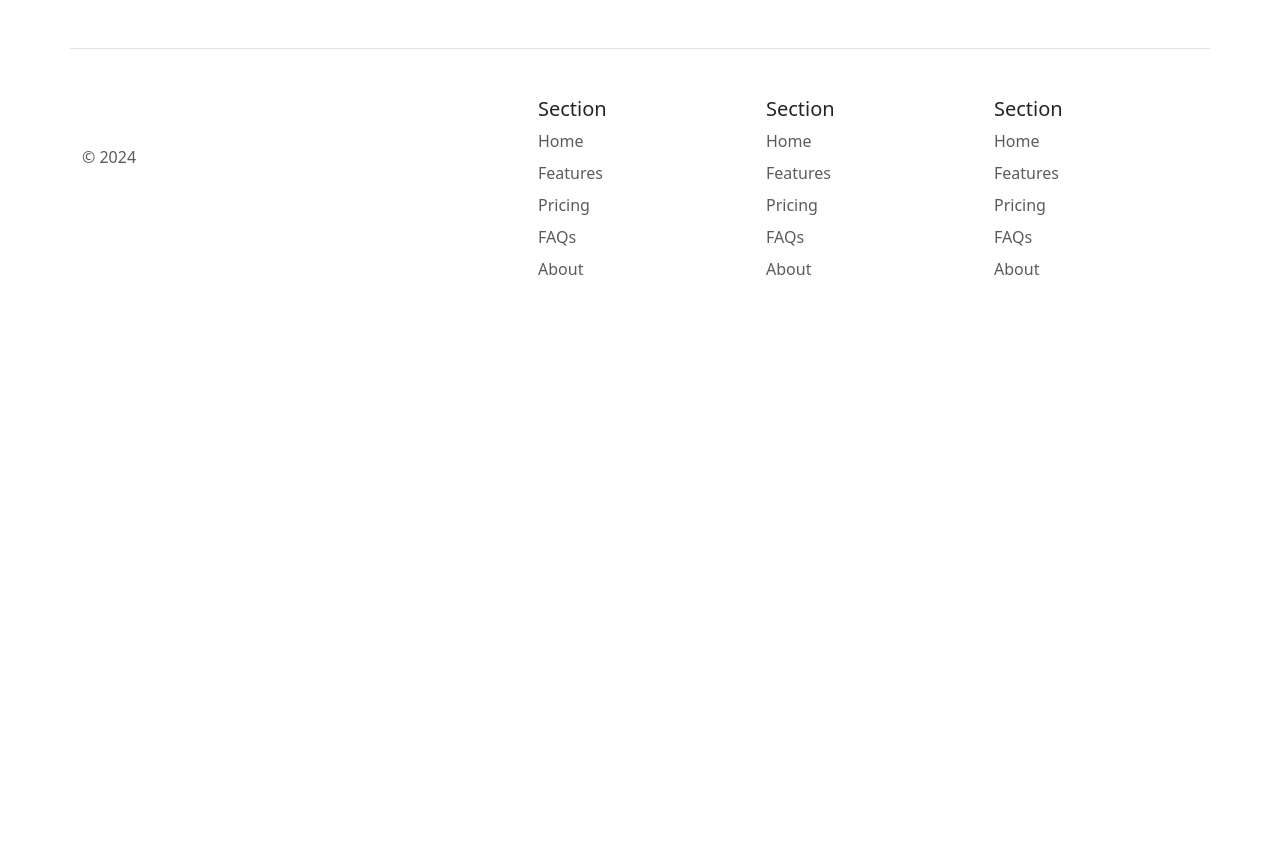
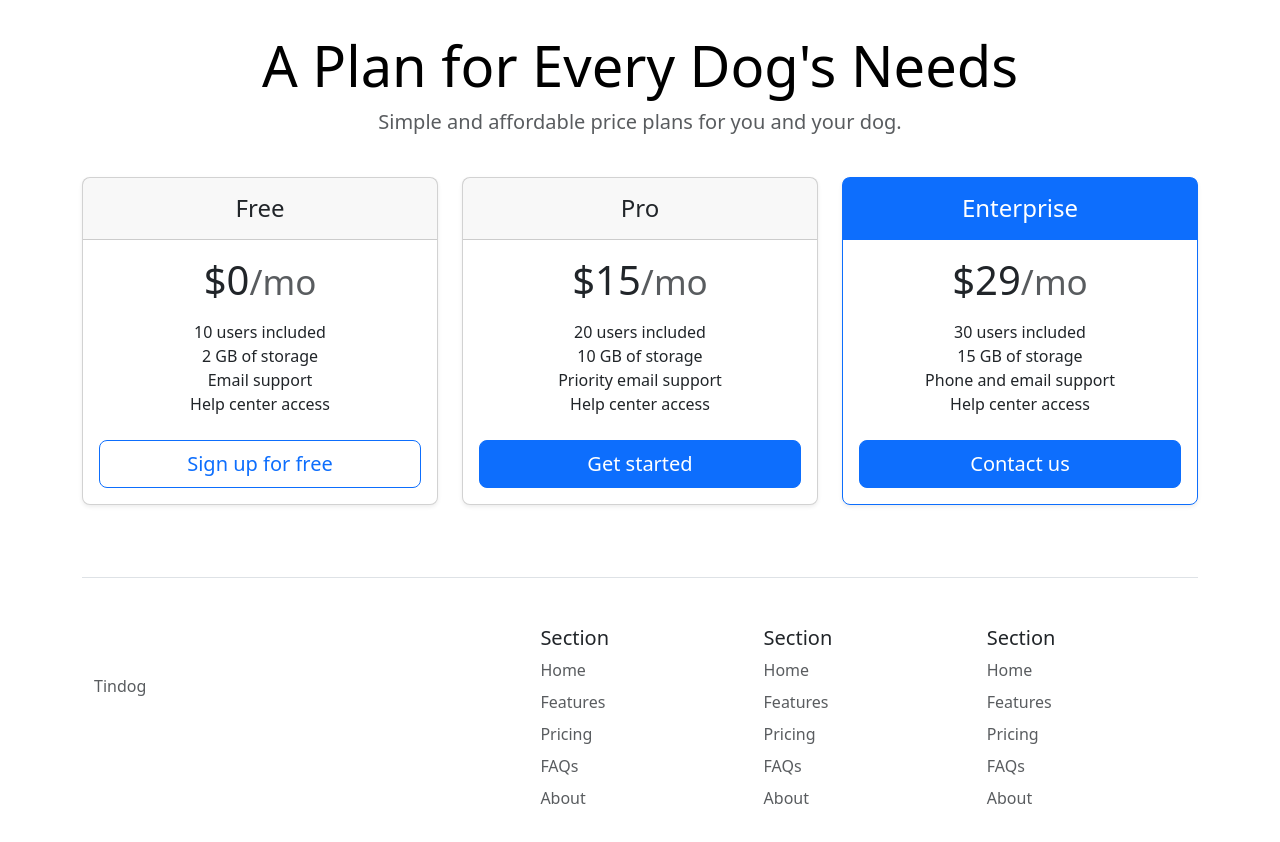
Before and after one commit to krugerandre/udemy-coursework-CSS-, a plain HTML site: page 11.3+TinDog+Project/11.3 TinDog Project/index.html in a window 1280 px wide. Before the commit the page ends 800 px from the top, so only its background shows below. Drawn offline with nearby package versions, Linux system fonts and the light colour scheme.

Commit message:
updates and changes

```diff
--- a/11.3+TinDog+Project/11.3 TinDog Project/index.html
+++ b/11.3+TinDog+Project/11.3 TinDog Project/index.html
@@ -26,8 +26,70 @@
   </section>
   <!-- Pricing -->
   <section id="pricing">
+    <div class="container py-3">
+      <header>
+        <div class="pricing-header p-3 pb-md-4 mx-auto text-center">
+          <h1 class="display-4 fw-normal text-body-emphasis">A Plan for Every Dog's Needs</h1>
+          <p class="fs-5 text-body-secondary">Simple and affordable price plans for you and your dog.</p>
+        </div>
+      </header>
 
-  </section>
+      <main>
+        <div class="row row-cols-1 row-cols-md-3 mb-3 text-center">
+          <div class="col">
+            <div class="card mb-4 rounded-3 shadow-sm">
+              <div class="card-header py-3">
+                <h4 class="my-0 fw-normal">Free</h4>
+              </div>
+              <div class="card-body">
+                <h1 class="card-title pricing-card-title">$0<small class="text-body-secondary fw-light">/mo</small></h1>
+                <ul class="list-unstyled mt-3 mb-4">
+                  <li>10 users included</li>
+                  <li>2 GB of storage</li>
+                  <li>Email support</li>
+                  <li>Help center access</li>
+                </ul>
+                <button type="button" class="w-100 btn btn-lg btn-outline-primary">Sign up for free</button>
+              </div>
+            </div>
+          </div>
+          <div class="col">
+            <div class="card mb-4 rounded-3 shadow-sm">
+              <div class="card-header py-3">
+                <h4 class="my-0 fw-normal">Pro</h4>
+              </div>
+              <div class="card-body">
+                <h1 class="card-title pricing-card-title">$15<small class="text-body-secondary fw-light">/mo</small></h1>
+                <ul class="list-unstyled mt-3 mb-4">
+                  <li>20 users included</li>
+                  <li>10 GB of storage</li>
+                  <li>Priority email support</li>
+                  <li>Help center access</li>
+                </ul>
+                <button type="button" class="w-100 btn btn-lg btn-primary">Get started</button>
+              </div>
+            </div>
+          </div>
+          <div class="col">
+            <div class="card mb-4 rounded-3 shadow-sm border-primary">
+              <div class="card-header py-3 text-bg-primary border-primary">
+                <h4 class="my-0 fw-normal">Enterprise</h4>
+              </div>
+              <div class="card-body">
+                <h1 class="card-title pricing-card-title">$29<small class="text-body-secondary fw-light">/mo</small></h1>
+                <ul class="list-unstyled mt-3 mb-4">
+                  <li>30 users included</li>
+                  <li>15 GB of storage</li>
+                  <li>Phone and email support</li>
+                  <li>Help center access</li>
+                </ul>
+                <button type="button" class="w-100 btn btn-lg btn-primary">Contact us</button>
+              </div>
+            </div>
+          </div>
+        </div>
+
+
   <!-- Footer -->
   <section id="footer">
     <div class="container">
@@ -36,7 +98,7 @@
           <a href="/" class="d-flex align-items-center mb-3 link-body-emphasis text-decoration-none">
             <svg class="bi me-2" width="40" height="32"><use xlink:href="#bootstrap"></use></svg>
           </a>
-          <p class="text-body-secondary">© 2024</p>
+          <p class="text-body-secondary">Tindog</p>
         </div>
 
         <div class="col mb-3">
```
